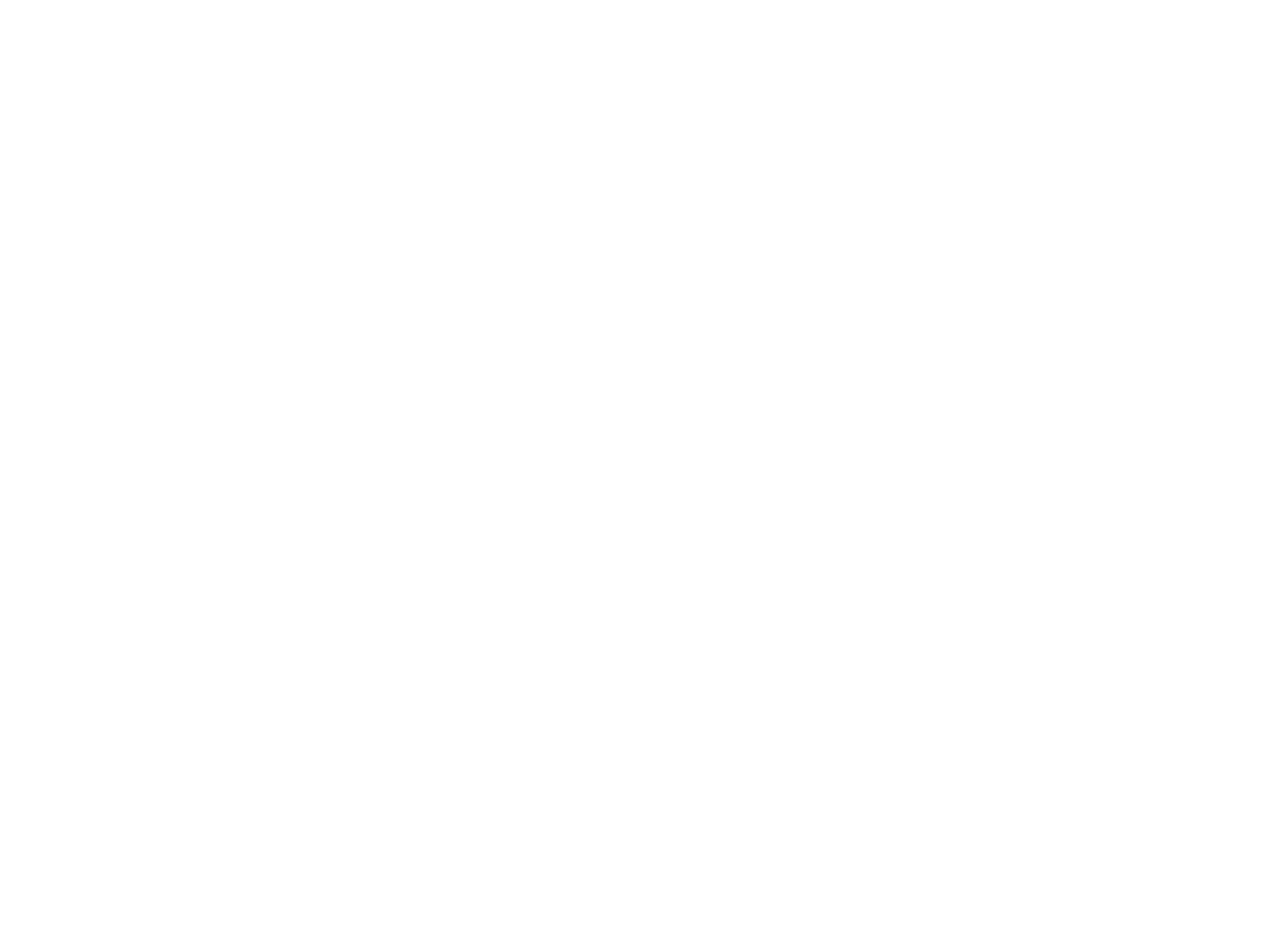
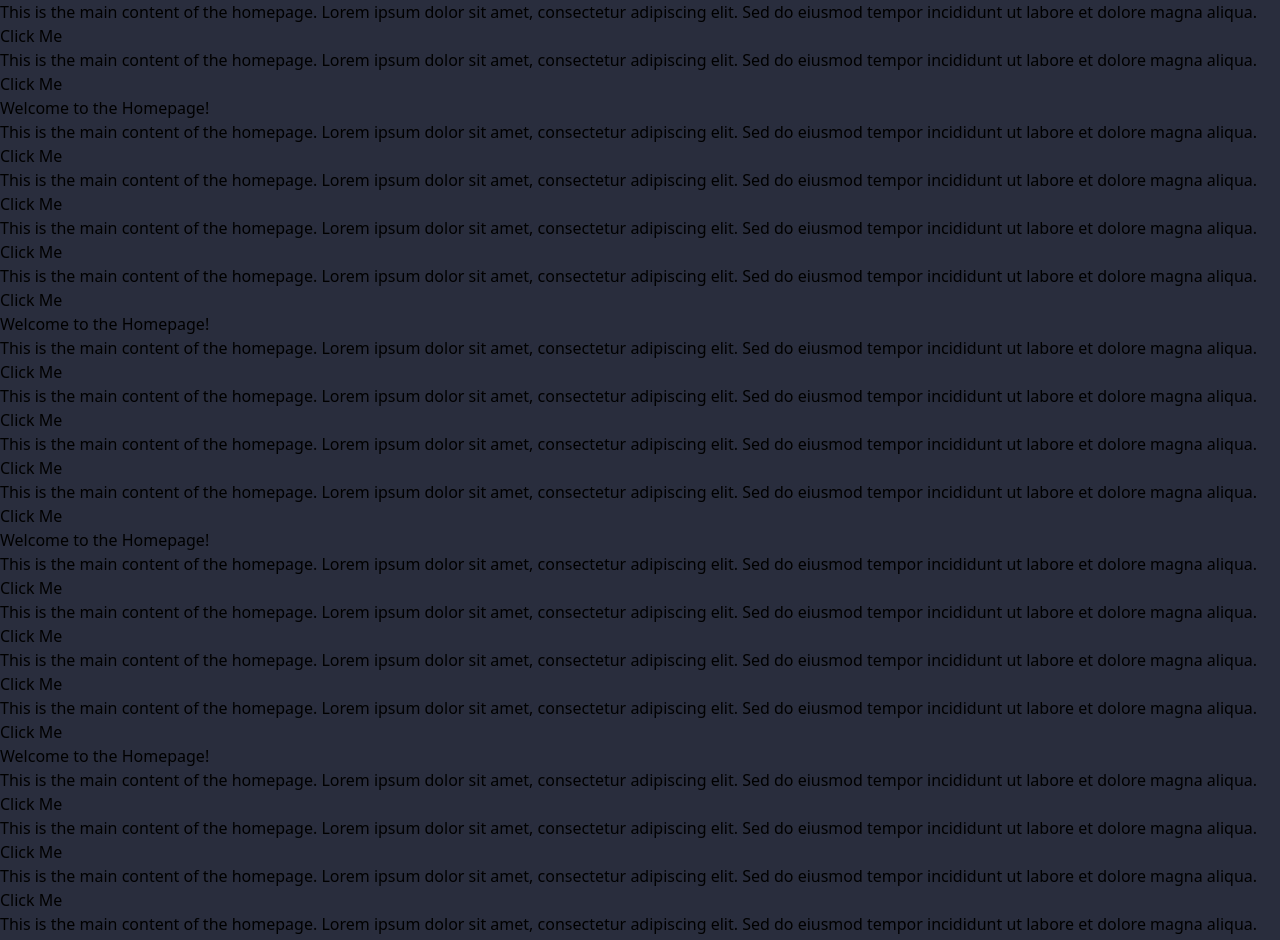
Before and after one commit to WildCodeSchool/2025-03-wns-violet-ecochallenges, a React (Vite) app in the folder frontend/: page / in a window 1280 px wide. Shown: the part 240-1180 px from the top of the page. Before the commit the page ends 800 px from the top, so only its background shows below. Built offline with nearby package versions, Linux system fonts and the light colour scheme; no server answers.

Commit message:
fix background opacity on header

```diff
--- a/frontend/src/components/custom/Header/index.tsx
+++ b/frontend/src/components/custom/Header/index.tsx
@@ -21,6 +21,7 @@
     <header
       className={cn(
         "sticky top-0 z-10",
+        "bg-background text-white",
         "transition-shadow duration-300",
         isScrolled || isMenuOpen ? "shadow-md" : "shadow-none"
       )}
@@ -28,7 +29,6 @@
       <div
         className={cn(
           "flex items-center justify-between",
-          "bg-background text-white",
           "max-w-7xl px-4 py-3 m-auto"
         )}
       >
--- a/frontend/src/pages/Homepage/index.tsx
+++ b/frontend/src/pages/Homepage/index.tsx
@@ -1,5 +1,134 @@
 function Homepage() {
-  return <h1> Coucou</h1>;
+  return (
+    <div className="homepage">
+      Homepage
+      <h1>Welcome to the Homepage!</h1>
+      <div>
+        This is the main content of the homepage. Lorem ipsum dolor sit amet,
+        consectetur adipiscing elit. Sed do eiusmod tempor incididunt ut labore
+        et dolore magna aliqua.
+      </div>
+      <button>Click Me</button>
+      <div>
+        This is the main content of the homepage. Lorem ipsum dolor sit amet,
+        consectetur adipiscing elit. Sed do eiusmod tempor incididunt ut labore
+        et dolore magna aliqua.
+      </div>
+      <button>Click Me</button>
+      <div>
+        This is the main content of the homepage. Lorem ipsum dolor sit amet,
+        consectetur adipiscing elit. Sed do eiusmod tempor incididunt ut labore
+        et dolore magna aliqua.
+      </div>
+      <button>Click Me</button>
+      <div>
+        This is the main content of the homepage. Lorem ipsum dolor sit amet,
+        consectetur adipiscing elit. Sed do eiusmod tempor incididunt ut labore
+        et dolore magna aliqua.
+      </div>
+      <button>Click Me</button>
+      <h1>Welcome to the Homepage!</h1>
+      <div>
+        This is the main content of the homepage. Lorem ipsum dolor sit amet,
+        consectetur adipiscing elit. Sed do eiusmod tempor incididunt ut labore
+        et dolore magna aliqua.
+      </div>
+      <button>Click Me</button>
+      <div>
+        This is the main content of the homepage. Lorem ipsum dolor sit amet,
+        consectetur adipiscing elit. Sed do eiusmod tempor incididunt ut labore
+        et dolore magna aliqua.
+      </div>
+      <button>Click Me</button>
+      <div>
+        This is the main content of the homepage. Lorem ipsum dolor sit amet,
+        consectetur adipiscing elit. Sed do eiusmod tempor incididunt ut labore
+        et dolore magna aliqua.
+      </div>
+      <button>Click Me</button>
+      <div>
+        This is the main content of the homepage. Lorem ipsum dolor sit amet,
+        consectetur adipiscing elit. Sed do eiusmod tempor incididunt ut labore
+        et dolore magna aliqua.
+      </div>
+      <button>Click Me</button>
+      <h1>Welcome to the Homepage!</h1>
+      <div>
+        This is the main content of the homepage. Lorem ipsum dolor sit amet,
+        consectetur adipiscing elit. Sed do eiusmod tempor incididunt ut labore
+        et dolore magna aliqua.
+      </div>
+      <button>Click Me</button>
+      <div>
+        This is the main content of the homepage. Lorem ipsum dolor sit amet,
+        consectetur adipiscing elit. Sed do eiusmod tempor incididunt ut labore
+        et dolore magna aliqua.
+      </div>
+      <button>Click Me</button>
+      <div>
+        This is the main content of the homepage. Lorem ipsum dolor sit amet,
+        consectetur adipiscing elit. Sed do eiusmod tempor incididunt ut labore
+        et dolore magna aliqua.
+      </div>
+      <button>Click Me</button>
+      <div>
+        This is the main content of the homepage. Lorem ipsum dolor sit amet,
+        consectetur adipiscing elit. Sed do eiusmod tempor incididunt ut labore
+        et dolore magna aliqua.
+      </div>
+      <button>Click Me</button>
+      <h1>Welcome to the Homepage!</h1>
+      <div>
+        This is the main content of the homepage. Lorem ipsum dolor sit amet,
+        consectetur adipiscing elit. Sed do eiusmod tempor incididunt ut labore
+        et dolore magna aliqua.
+      </div>
+      <button>Click Me</button>
+      <div>
+        This is the main content of the homepage. Lorem ipsum dolor sit amet,
+        consectetur adipiscing elit. Sed do eiusmod tempor incididunt ut labore
+        et dolore magna aliqua.
+      </div>
+      <button>Click Me</button>
+      <div>
+        This is the main content of the homepage. Lorem ipsum dolor sit amet,
+        consectetur adipiscing elit. Sed do eiusmod tempor incididunt ut labore
+        et dolore magna aliqua.
+      </div>
+      <button>Click Me</button>
+      <div>
+        This is the main content of the homepage. Lorem ipsum dolor sit amet,
+        consectetur adipiscing elit. Sed do eiusmod tempor incididunt ut labore
+        et dolore magna aliqua.
+      </div>
+      <button>Click Me</button>
+      <h1>Welcome to the Homepage!</h1>
+      <div>
+        This is the main content of the homepage. Lorem ipsum dolor sit amet,
+        consectetur adipiscing elit. Sed do eiusmod tempor incididunt ut labore
+        et dolore magna aliqua.
+      </div>
+      <button>Click Me</button>
+      <div>
+        This is the main content of the homepage. Lorem ipsum dolor sit amet,
+        consectetur adipiscing elit. Sed do eiusmod tempor incididunt ut labore
+        et dolore magna aliqua.
+      </div>
+      <button>Click Me</button>
+      <div>
+        This is the main content of the homepage. Lorem ipsum dolor sit amet,
+        consectetur adipiscing elit. Sed do eiusmod tempor incididunt ut labore
+        et dolore magna aliqua.
+      </div>
+      <button>Click Me</button>
+      <div>
+        This is the main content of the homepage. Lorem ipsum dolor sit amet,
+        consectetur adipiscing elit. Sed do eiusmod tempor incididunt ut labore
+        et dolore magna aliqua.
+      </div>
+      <button>Click Me</button>
+    </div>
+  );
 }
 
 export default Homepage;
```
